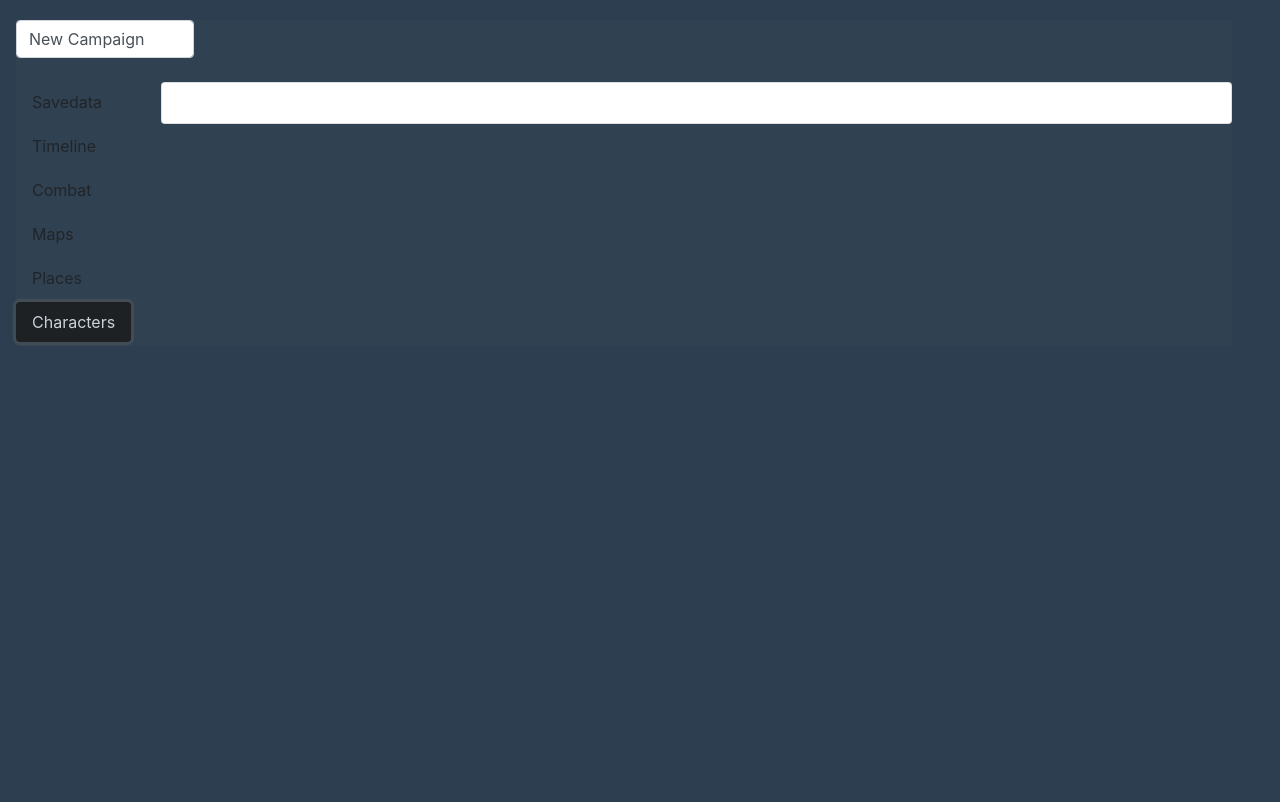
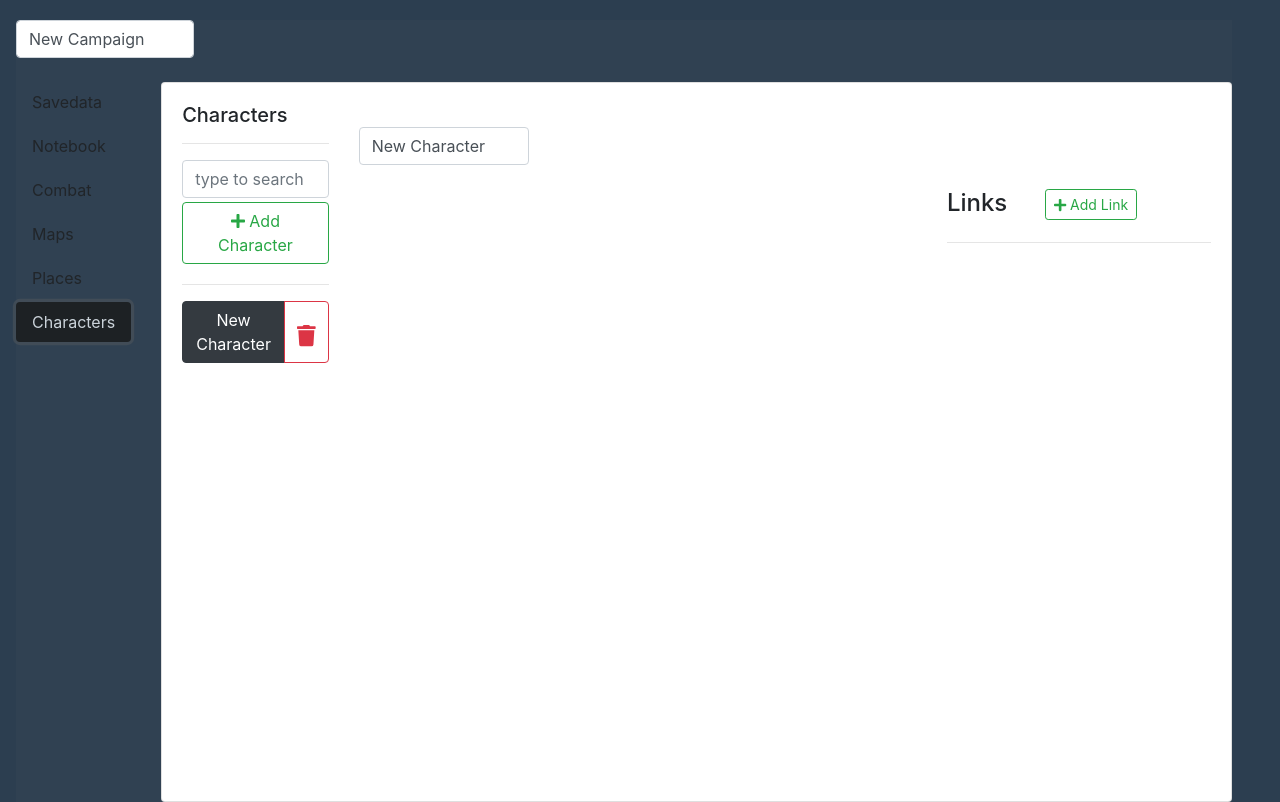
Before and after one commit to Cyan-g/DnD-tracker, a Vue app: page / in a window 1280 px wide. Both pictures are taken after a click on the tab "Characters". Built offline with nearby package versions, Linux system fonts and the light colour scheme.

Commit message:
charactarList component

```diff
--- a/src/App.vue
+++ b/src/App.vue
@@ -25,7 +25,7 @@
         </b-card>
       </b-tab>
 
-      <b-tab title-link-class="btn-light mb-1" title="Timeline">
+      <b-tab title-link-class="btn-light mb-1" title="Notebook">
         <b-card>
           <Timeline :campaign="campaign"></Timeline>
         </b-card>
@@ -46,7 +46,9 @@
       </b-tab>
 
       <b-tab title-link-class="btn-light mb-1" title="Characters">
-        <b-card></b-card>
+        <b-card>
+          <CharacterList :campaign="campaign"></CharacterList>
+        </b-card>
       </b-tab>
 
     </b-tabs>
@@ -58,10 +60,12 @@
 import _ from "lodash";
 import Timeline from "./components/Timeline.vue";
 import Combat from "./components/Combat.vue";
+import CharacterList from "./components/CharacterList.vue";
 
 export default {
   name: "App",
   components: {
+    CharacterList,
     Timeline,
     Combat
   },
--- a/src/components/Character.vue
+++ b/src/components/Character.vue
@@ -1,45 +1,24 @@
 <template>
-    <div>
-        <h5>Character</h5>
-        <hr>
+  <div>
+      <br>
+      <b-form-input style="width: 20%" v-model="character.name"></b-form-input>
+      <br>
+      <b-row>
+        <b-col>
 
-    </div>
+        </b-col>
+        <b-col cols="4" v-if="campaign">
+          <LinkList :linkList="character.links" :campaign="campaign"></LinkList>
+        </b-col>
+      </b-row>
+  </div>
 </template>
 
 <script>
-// import _ from "lodash";
+import LinkList from "./LinkList.vue"
 
 export default {
-  name: "App",
-  components: {},
-  data() {
-    return {
-    };
-  },
-  created() {
-  },
-  methods: {
-  },
-  computed: {
-  },
+props: ["character", "campaign"],
+components: {LinkList},
 };
 </script>
-
-<style>
-#app {
-  font-family: Avenir, Helvetica, Arial, sans-serif;
-  -webkit-font-smoothing: antialiased;
-  -moz-osx-font-smoothing: grayscale;
-  text-align: center;
-  color: white;
-  background-color: #2c3e50;
-  margin-top: 20px;
-}
-#app > * {
-  background-color: #304152;
-}
-#smallprint {
-  color: black;
-  font-size: 0.8rem;
-}
-</style>
--- a/src/components/CharacterList.vue
+++ b/src/components/CharacterList.vue
@@ -1,45 +1,144 @@
 <template>
-    <div>
-        <h5>Combat</h5>
+  <div >
+      <b-row>
+
+          <b-col cols="2" >
+              <h5>Characters</h5>
+              <hr/>
+              <b-form-input v-model="searchQuery" placeholder="type to search"></b-form-input>
+              <b-button
+                  variant="outline-success"
+                  class="mb-1 mt-1"
+                  style="width: 100%;"
+                  @click="addCharacter()">
+                  <i class="fas fa-plus"></i> Add Character
+              </b-button>
               <hr>
 
+              <div :key="searchQuery" style="overflow-y: scroll; height: 30rem;">
+                  <div v-for="(character, index) in filteredCharacters" :key="index + '_TLN'" >
+                      <b-button-group
+                          class="mb-1"
+                          style="width: 100%;"
+                          >
+                          <b-button
+                              :variant="selectedCharacter.name == character.name ? 'dark' : 'outline-dark'"
+                              style="width: 90%;"
+                              @click="selectCharacter(index)"
+                              >
+                              {{ character.name }}
+                          </b-button>
+
+                          <b-button variant="outline-danger" @click="deleteCharacter(index, character.name)">
+                              <i class="fas fa-lg fa-trash mt-2"></i>
+                          </b-button>
+                      </b-button-group>
+                  </div>
+              </div>
+
+          </b-col>
+
+          <b-col cols="10">
+              <Character v-if="campaign.characters.length > 0" :character="selectedCharacter" :campaign="campaign"></Character>
+          </b-col>
+
+      </b-row>
   </div>
 </template>
 
 <script>
-// import _ from "lodash";
+import _ from "lodash";
 
 export default {
-  name: "App",
-  components: {},
+props: ["campaign"],
 data() {
   return {
-    };
+      searchQuery: "",
+      selectedCharacter: null,
+      defaultCharacter:
+      {
+          name: "New Character",
+          notes: "",
+          links: [],
+          money: 0,
+          maxHP: 20,
+          currentHp: 20,
+          strength: 10,
+          dexterity: 10,
+          constitution: 10,
+          intelligence: 10,
+          wisdom: 10,
+          charisma: 10,
+          proficiencyBonus: 2,
+          saves:
+            [
+              {label: "Strength Save", value: false},
+              {label: "Dexterity Save", value: false},
+              {label: "Consitution Save", value: false},
+              {label: "Intelligence Save", value: false},
+              {label: "Wisdom Save", value: false},
+              {label: "Charisma Save", value: false}
+            ],
+          skills:
+            [
+              {label: "Acrobatics", value: false},
+              {label: "Animal Handling", value: false},
+              {label: "Arcana", value: false},
+              {label: "Athletics", value: false},
+              {label: "Deception", value: false},
+              {label: "History", value: false},
+              {label: "Insight", value: false},
+              {label: "Intimidation", value: false},
+              {label: "Investigation", value: false},
+              {label: "Medicine", value: false},
+              {label: "Nature", value: false},
+              {label: "Perception", value: false},
+              {label: "Performance", value: false},
+              {label: "Persuasion", value: false},
+              {label: "Religion", value: false},
+              {label: "Sleight of Hand", value: false},
+              {label: "Stealth", value: false},
+              {label: "Survival", value: false}
+            ]
+          },
+      }
   },
 created() {
+  if(this.campaign.characters.length == 0)
+      this.campaign.characters.push(_.cloneDeep(this.defaultCharacter));
+  this.selectCharacter(0);
 },
 methods: {
+  clearFilter(){
+      this.searchQuery = "",
+      this.selectCharacter(0);
+  },
+  deleteCharacter(index, name){
+      if(!confirm("Delete Character: " + name + " ?")) return;
+
+      this.campaign.characters.splice(index, 1);
+      if(this.campaign.characters.length == 0)
+          this.campaign.characters.push(_.cloneDeep(this.defaultCharacter));
+      this.selectCharacter(0);
+  },
+  addCharacter(){
+      let character = _.cloneDeep(this.defaultCharacter);
+      character.name += " " + this.campaign.characters.length;
+      this.campaign.characters.unshift(character);
+      this.selectCharacter(0);
+  },
+  selectCharacter(index){
+      this.selectedCharacter = this.filteredCharacters[index];
+  }
 },
 computed: {
+  filteredCharacters(){
+      if(this.searchQuery.length == 0) return this.campaign.characters;
+      else return this.campaign.characters.filter(x =>
+          x.content.toLowerCase().includes(this.searchQuery.toLowerCase()) ||
+          x.name.toLowerCase().includes(this.searchQuery.toLowerCase())
+      )
+  }
 },
 };
 </script>
-
-<style>
-#app {
-  font-family: Avenir, Helvetica, Arial, sans-serif;
-  -webkit-font-smoothing: antialiased;
-  -moz-osx-font-smoothing: grayscale;
-  text-align: center;
-  color: white;
-  background-color: #2c3e50;
-  margin-top: 20px;
-}
-#app > * {
-  background-color: #304152;
-}
-#smallprint {
-  color: black;
-  font-size: 0.8rem;
-}
-</style>
--- a/src/components/Link.vue
+++ b/src/components/Link.vue
@@ -31,6 +31,7 @@ export default {
     findContent(){
       if(this.link.type == "note"){
         let content = this.campaign.timeline[this.campaign.timeline.length - this.link.number -1];
+        if(content.date != this.link.label) content = this.campaign.timeline.find(x => x.date == this.link.label);
         this.content = content;
       }
       if(this.link.type == "character"){
--- a/src/components/Timeline.vue
+++ b/src/components/Timeline.vue
@@ -3,7 +3,7 @@
         <b-row>
 
             <b-col cols="2" >
-                <h5>Timeline</h5>
+                <h5>Notebook</h5>
                 <hr/>
                 <b-form-input v-model="searchQuery" placeholder="type to search"></b-form-input>
                 <b-button
--- a/src/components/TimelineNote.vue
+++ b/src/components/TimelineNote.vue
@@ -21,15 +21,5 @@ import LinkList from "./LinkList.vue"
 export default {
   props: ["note", "campaign"],
   components: {LinkList},
-  data() {
-    return {
-    };
-  },
-  created() {
-  },
-  methods: {
-  },
-  computed: {
-  },
 };
 </script>
```
Lines whose indentation alone changed are shown as unchanged.
